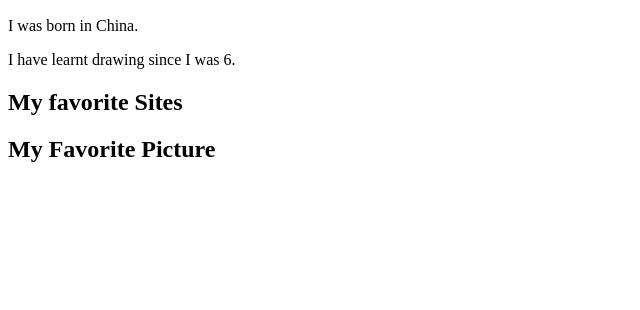
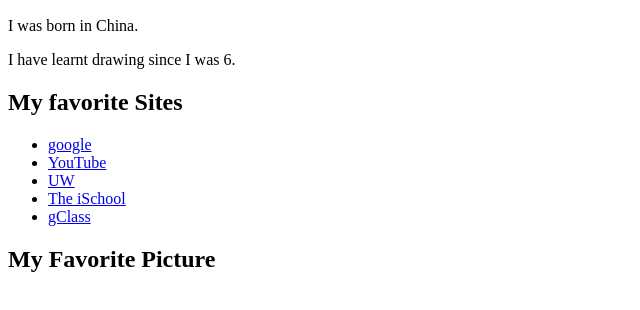
Before and after one commit to gyin-1934224/gyin-1934224.github.io, a plain HTML site: page tags.html in a window 1280 px wide. Shown: the part 110-420 px from the top of the page, without its empty margins (0-640 px from the left). Drawn offline with Linux system fonts and the light colour scheme.

Commit message:
Add files via upload

```diff
--- a/tags.html
+++ b/tags.html
@@ -9,6 +9,23 @@
     <p> I was born in China.</p>
     <p> I have learnt drawing since I was 6.</p>
     <h2>My favorite Sites</h2>
+    <ul>
+        <li>
+            <a href="http://www.google.com/">google</a>
+        </li>
+        <li>
+            <a href="http://www.youtube.com/">YouTube</a>
+        </li>
+        <li>
+            <a href="http://www.washington.edu/">UW</a>
+        </li>
+        <li>
+            <a href="http://www.ischool.uw.edu/">The iSchool</a>
+        </li>
+        <li>
+            <a href="http://winhost4.ischool.uw.edu/gclass5">gClass</a>
+        </li>
+    </ul>
     <h2>My Favorite Picture<Picture></h2>
     </body>
 </html>
```
